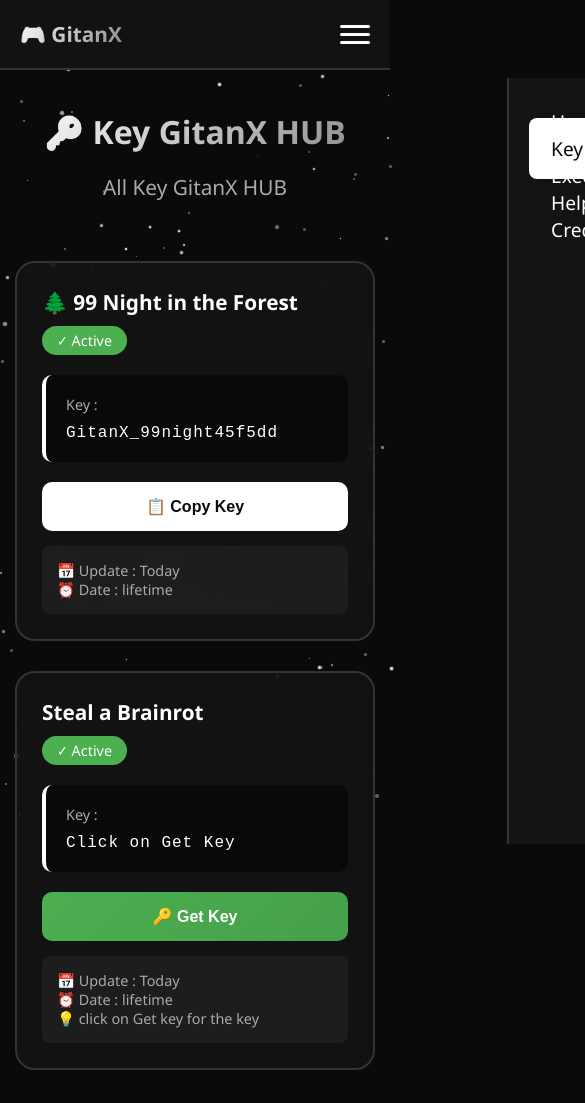
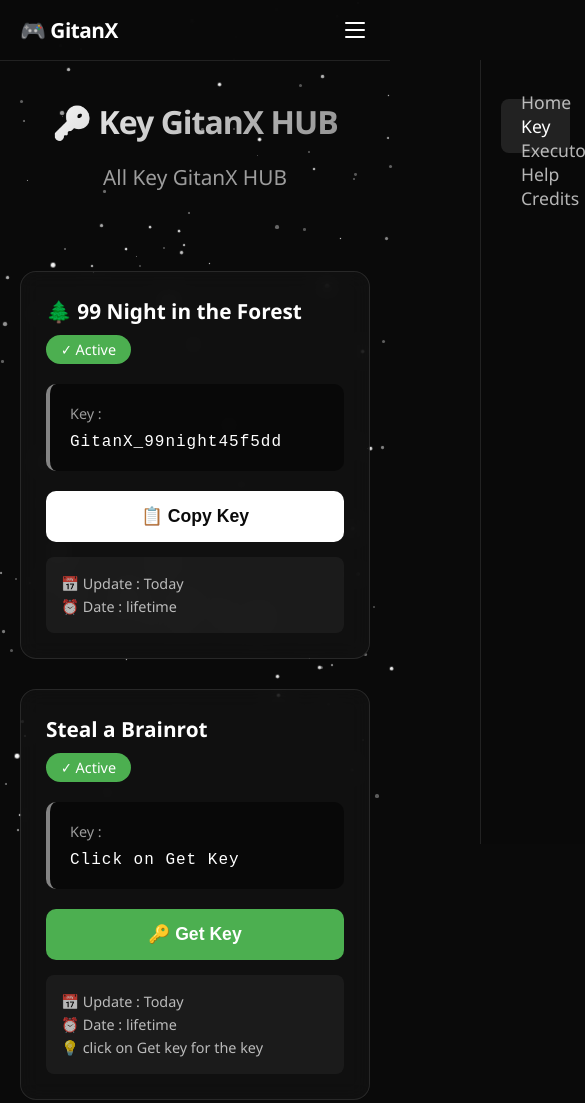
Before and after one commit to GitanX/GitanX-site, a plain HTML site: page keys.html in a window 390 px wide. Shown: the top 1103 px of the page, 585 px wide, since content can reach past the window. Drawn offline with Linux system fonts and the light colour scheme.

Commit message:
Update keys.html

```diff
--- a/keys.html
+++ b/keys.html
@@ -3,7 +3,7 @@
 <head>
     <meta charset="UTF-8">
     <meta name="viewport" content="width=device-width, initial-scale=1.0">
-    <title>GitanX - Clés</title>
+    <title>GitanX - Keys</title>
     <style>
         * {
             margin: 0;
@@ -42,51 +42,85 @@
         }
 
         nav {
-            background: rgba(20, 20, 20, 0.95);
-            padding: 20px 0;
-            position: sticky;
+            background: rgba(10, 10, 10, 0.95);
+            padding: 0;
+            position: fixed;
             top: 0;
+            left: 0;
+            right: 0;
             z-index: 1000;
-            border-bottom: 2px solid #333;
-            backdrop-filter: blur(10px);
+            border-bottom: 1px solid rgba(255, 255, 255, 0.1);
+            backdrop-filter: blur(20px);
         }
 
         .nav-container {
-            max-width: 1200px;
+            max-width: 1400px;
             margin: 0 auto;
             display: flex;
             justify-content: space-between;
             align-items: center;
-            padding: 0 20px;
+            padding: 0 40px;
+            height: 70px;
         }
 
         .logo {
-            font-size: 2em;
-            font-weight: bold;
-            background: linear-gradient(135deg, #ffffff 0%, #888888 100%);
-            -webkit-background-clip: text;
-            -webkit-text-fill-color: transparent;
-            background-clip: text;
+            font-size: 1.5em;
+            font-weight: 700;
+            color: #ffffff;
+            display: flex;
+            align-items: center;
+            gap: 10px;
+            letter-spacing: -0.5px;
         }
 
-        /* Menu Hamburger */
+        .nav-links {
+            display: flex;
+            gap: 5px;
+            list-style: none;
+            align-items: center;
+        }
+
+        .nav-links a {
+            color: rgba(255, 255, 255, 0.7);
+            text-decoration: none;
+            font-size: 0.95em;
+            padding: 8px 16px;
+            border-radius: 8px;
+            transition: all 0.2s ease;
+            font-weight: 500;
+        }
+
+        .nav-links a:hover {
+            color: #ffffff;
+            background: rgba(255, 255, 255, 0.05);
+        }
+
+        .nav-links a.active {
+            color: #ffffff;
+            background: rgba(255, 255, 255, 0.1);
+        }
+
         .menu-toggle {
             display: none;
+            width: 30px;
+            height: 30px;
             flex-direction: column;
+            justify-content: center;
+            gap: 5px;
             cursor: pointer;
-            gap: 5px;
+            padding: 5px;
         }
 
         .menu-toggle span {
-            width: 30px;
-            height: 3px;
+            width: 100%;
+            height: 2px;
             background: #ffffff;
             transition: all 0.3s ease;
-            border-radius: 3px;
+            border-radius: 2px;
         }
 
         .menu-toggle.active span:nth-child(1) {
-            transform: rotate(45deg) translate(8px, 8px);
+            transform: rotate(45deg) translate(5px, 5px);
         }
 
         .menu-toggle.active span:nth-child(2) {
@@ -94,46 +128,20 @@
         }
 
         .menu-toggle.active span:nth-child(3) {
-            transform: rotate(-45deg) translate(8px, -8px);
-        }
-
-        .nav-links {
-            display: flex;
-            gap: 30px;
-            list-style: none;
-        }
-
-        .nav-links a {
-            color: #ffffff;
-            text-decoration: none;
-            font-size: 1.1em;
-            padding: 10px 20px;
-            border-radius: 8px;
-            transition: all 0.3s ease;
-            border: 2px solid transparent;
-        }
-
-        .nav-links a:hover {
-            background: rgba(255, 255, 255, 0.1);
-            border-color: #ffffff;
-        }
-
-        .nav-links a.active {
-            background: #ffffff;
-            color: #0a0a0a;
+            transform: rotate(-45deg) translate(7px, -7px);
         }
 
         .container {
-            max-width: 1200px;
+            max-width: 1400px;
             margin: 0 auto;
-            padding: 60px 20px;
+            padding: 120px 40px 60px 40px;
             position: relative;
             z-index: 1;
         }
 
         header {
             text-align: center;
-            margin-bottom: 60px;
+            margin-bottom: 80px;
         }
 
         h1 {
@@ -143,6 +151,14 @@
             -webkit-background-clip: text;
             -webkit-text-fill-color: transparent;
             background-clip: text;
+            font-weight: 700;
+            letter-spacing: -2px;
+        }
+
+        .subtitle {
+            font-size: 1.3em;
+            color: rgba(255, 255, 255, 0.6);
+            font-weight: 400;
         }
 
         .keys-grid {
@@ -152,18 +168,18 @@
         }
 
         .key-card {
-            background: rgba(20, 20, 20, 0.8);
-            border: 2px solid #333;
-            border-radius: 20px;
+            background: rgba(20, 20, 20, 0.6);
+            border: 1px solid rgba(255, 255, 255, 0.1);
+            border-radius: 16px;
             padding: 30px;
             transition: all 0.3s ease;
             backdrop-filter: blur(10px);
         }
 
         .key-card:hover {
-            border-color: #ffffff;
+            border-color: rgba(255, 255, 255, 0.3);
             transform: translateY(-5px);
-            box-shadow: 0 15px 40px rgba(255,255,255,0.1);
+            background: rgba(30, 30, 30, 0.6);
         }
 
         .key-header {
@@ -172,7 +188,7 @@
 
         .key-game {
             font-size: 1.8em;
-            font-weight: bold;
+            font-weight: 600;
             color: #ffffff;
             margin-bottom: 10px;
         }
@@ -184,18 +200,19 @@
             padding: 5px 15px;
             border-radius: 20px;
             font-size: 0.9em;
+            font-weight: 500;
         }
 
         .key-display {
             background: rgba(0, 0, 0, 0.5);
             padding: 20px;
             border-radius: 10px;
-            border-left: 4px solid #ffffff;
+            border-left: 4px solid rgba(255, 255, 255, 0.5);
             margin: 20px 0;
         }
 
         .key-label {
-            color: #aaaaaa;
+            color: rgba(255, 255, 255, 0.6);
             font-size: 0.9em;
             margin-bottom: 10px;
         }
@@ -216,33 +233,32 @@
             padding: 15px;
             border-radius: 10px;
             font-size: 1.1em;
-            font-weight: bold;
+            font-weight: 600;
             cursor: pointer;
-            transition: all 0.3s ease;
+            transition: all 0.2s ease;
         }
 
         .copy-btn:hover {
-            background: #cccccc;
+            background: rgba(255, 255, 255, 0.9);
             transform: scale(1.02);
         }
 
         .get-key-btn {
             width: 100%;
-            background: linear-gradient(135deg, #4CAF50 0%, #45a049 100%);
+            background: #4CAF50;
             color: white;
             border: none;
             padding: 15px;
             border-radius: 10px;
             font-size: 1.1em;
-            font-weight: bold;
+            font-weight: 600;
             cursor: pointer;
-            transition: all 0.3s ease;
+            transition: all 0.2s ease;
         }
 
         .get-key-btn:hover {
-            background: linear-gradient(135deg, #45a049 0%, #3d8b40 100%);
+            background: #45a049;
             transform: scale(1.02);
-            box-shadow: 0 5px 20px rgba(76, 175, 80, 0.4);
         }
 
         .key-info {
@@ -250,29 +266,35 @@
             padding: 15px;
             border-radius: 8px;
             margin-top: 15px;
-            color: #aaaaaa;
+            color: rgba(255, 255, 255, 0.7);
             font-size: 0.9em;
+            line-height: 1.6;
         }
 
-        /* Responsive Mobile */
         @media (max-width: 768px) {
+            .nav-container {
+                padding: 0 20px;
+                height: 60px;
+            }
+
             .menu-toggle {
                 display: flex;
             }
 
             .nav-links {
                 position: fixed;
-                top: 78px;
+                top: 60px;
                 right: -100%;
-                width: 70%;
+                width: 100%;
                 max-width: 300px;
-                height: calc(100vh - 78px);
-                background: rgba(20, 20, 20, 0.98);
+                height: calc(100vh - 60px);
+                background: rgba(10, 10, 10, 0.98);
                 flex-direction: column;
                 padding: 30px 20px;
                 gap: 0;
                 transition: right 0.3s ease;
-                border-left: 2px solid #333;
+                border-left: 1px solid rgba(255, 255, 255, 0.1);
+                align-items: stretch;
             }
 
             .nav-links.active {
@@ -282,16 +304,21 @@
             .nav-links a {
                 width: 100%;
                 padding: 15px 20px;
-                font-size: 1.2em;
-                margin-bottom: 10px;
+                font-size: 1.1em;
+                margin-bottom: 5px;
+                text-align: left;
             }
 
             .logo {
-                font-size: 1.5em;
+                font-size: 1.3em;
             }
 
             h1 {
                 font-size: 2.5em;
+            }
+
+            .container {
+                padding: 100px 20px 40px 20px;
             }
 
             .keys-grid {
@@ -309,19 +336,12 @@
             .key-value {
                 font-size: 1.2em;
             }
-
-            .container {
-                padding: 40px 15px;
-            }
         }
 
         @media (max-width: 480px) {
-            .logo {
-                font-size: 1.3em;
-            }
-
             h1 {
                 font-size: 2em;
+                letter-spacing: -1px;
             }
 
             .key-game {
@@ -331,10 +351,6 @@
             .key-value {
                 font-size: 1em;
                 letter-spacing: 1px;
-            }
-
-            .copy-btn, .get-key-btn {
-                font-size: 1em;
             }
         }
     </style>
@@ -363,7 +379,7 @@
     <div class="container">
         <header>
             <h1>🔑 Key GitanX HUB</h1>
-            <p class="subtitle" style="color: #aaaaaa; font-size: 1.3em;">All Key GitanX HUB</p>
+            <p class="subtitle">All Key GitanX HUB</p>
         </header>
 
         <div class="keys-grid">
@@ -411,12 +427,9 @@
     <script>
         function createStars() {
             const starsContainer = document.getElementById('stars');
-            const numberOfStars = 150;
-
-            for (let i = 0; i < numberOfStars; i++) {
+            for (let i = 0; i < 150; i++) {
                 const star = document.createElement('div');
                 star.className = 'star';
-
                 const size = Math.random() * 3 + 1;
                 star.style.width = size + 'px';
                 star.style.height = size + 'px';
@@ -424,7 +437,6 @@
                 star.style.top = Math.random() * 100 + '%';
                 star.style.animationDelay = Math.random() * 3 + 's';
                 star.style.animationDuration = (Math.random() * 2 + 2) + 's';
-
                 starsContainer.appendChild(star);
             }
         }
@@ -434,38 +446,34 @@
                 const originalText = button.textContent;
                 button.textContent = '✓ Copié !';
                 button.style.background = '#4CAF50';
+                button.style.color = '#ffffff';
 
                 setTimeout(() => {
                     button.textContent = originalText;
                     button.style.background = '#ffffff';
+                    button.style.color = '#0a0a0a';
                 }, 2000);
             });
         }
 
         function toggleMenu() {
-            const navLinks = document.getElementById('navLinks');
-            const menuToggle = document.querySelector('.menu-toggle');
-            navLinks.classList.toggle('active');
-            menuToggle.classList.toggle('active');
+            document.getElementById('navLinks').classList.toggle('active');
+            document.querySelector('.menu-toggle').classList.toggle('active');
         }
 
         document.querySelectorAll('.nav-links a').forEach(link => {
             link.addEventListener('click', () => {
-                const navLinks = document.getElementById('navLinks');
-                const menuToggle = document.querySelector('.menu-toggle');
-                navLinks.classList.remove('active');
-                menuToggle.classList.remove('active');
+                document.getElementById('navLinks').classList.remove('active');
+                document.querySelector('.menu-toggle').classList.remove('active');
             });
         });
 
         document.addEventListener('click', (e) => {
+            const nav = document.querySelector('nav');
             const navLinks = document.getElementById('navLinks');
-            const menuToggle = document.querySelector('.menu-toggle');
-            const nav = document.querySelector('nav');
-
             if (!nav.contains(e.target) && navLinks.classList.contains('active')) {
                 navLinks.classList.remove('active');
-                menuToggle.classList.remove('active');
+                document.querySelector('.menu-toggle').classList.remove('active');
             }
         });
 
```
